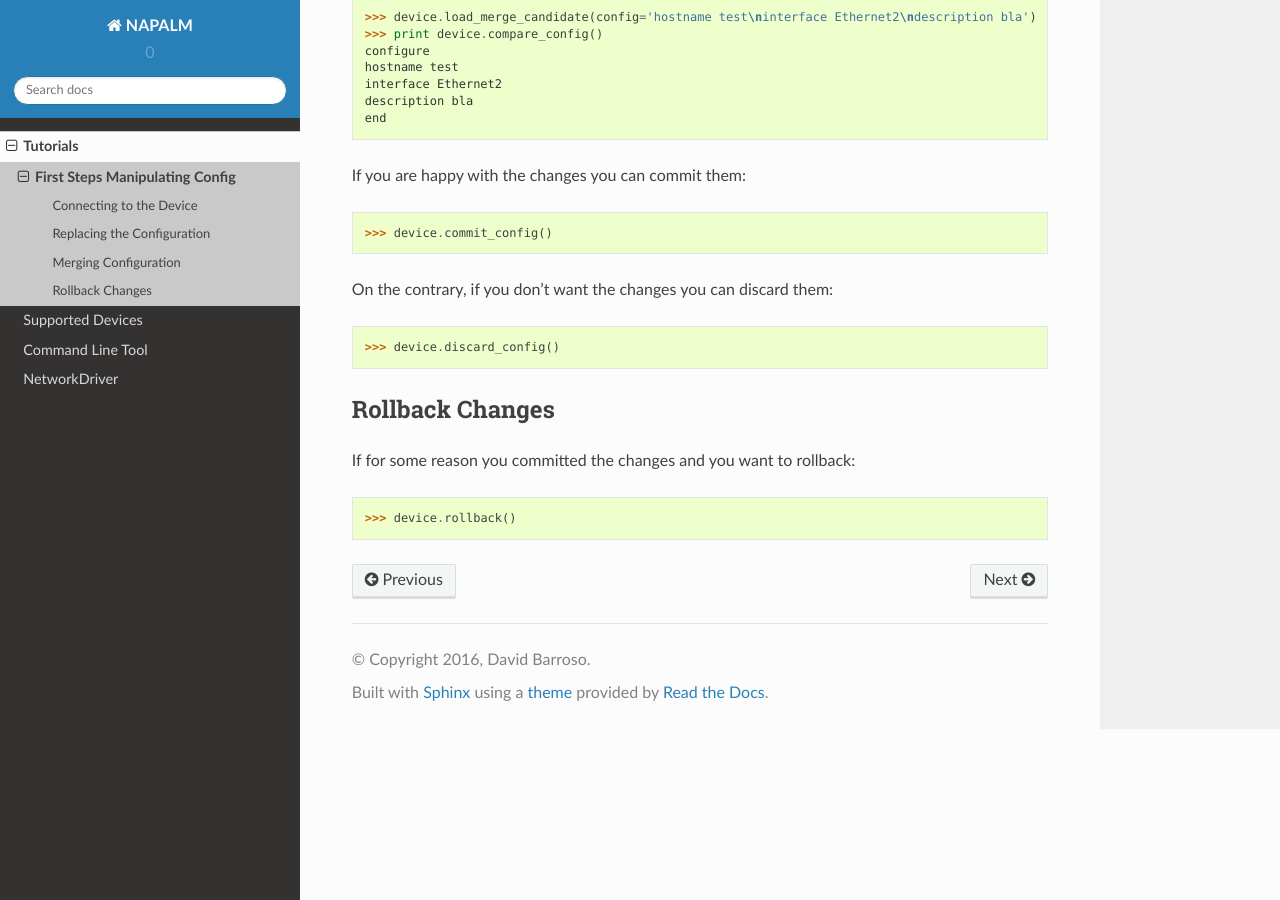
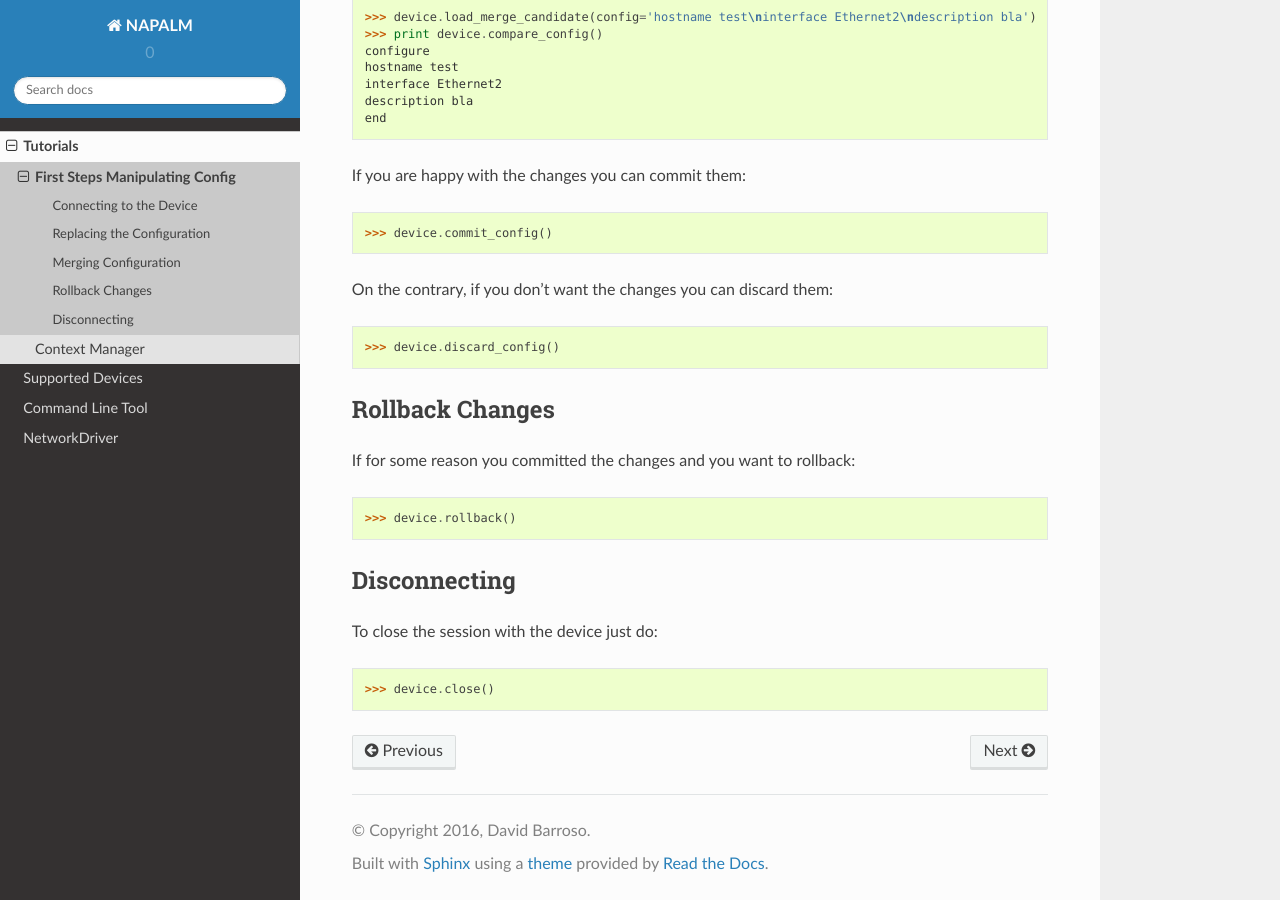
Before and after one commit to napalm-automation/napalm, a Sphinx documentation site: the page built from docs/tutorials/first_steps_config.rst, in a window 1280 px wide and 900 px high, scrolled down 1465 px. Built offline with Sphinx 7.4.7 and the Read the Docs theme 2.0.0, drawn with Linux system fonts in a browser that asks for light colours.

Commit message:
Added Context Manager documentation

```diff
--- a/docs/tutorials/first_steps_config.rst
+++ b/docs/tutorials/first_steps_config.rst
@@ -78,3 +78,10 @@ Rollback Changes
 If for some reason you committed the changes and you want to rollback::
 
     >>> device.rollback()
+
+Disconnecting
+-------------
+
+To close the session with the device just do::
+
+    >>> device.close()
--- a/docs/tutorials/index.rst
+++ b/docs/tutorials/index.rst
@@ -5,3 +5,4 @@ Tutorials
    :maxdepth: 1
 
    first_steps_config
+   context_manager
```
Also changed, not shown: docs/tutorials/context_manager.rst (added, +18 -0 lines).
